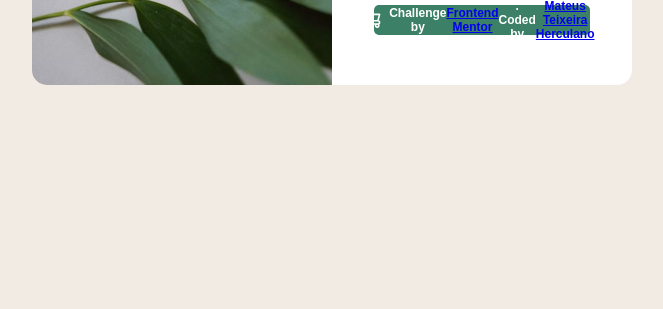
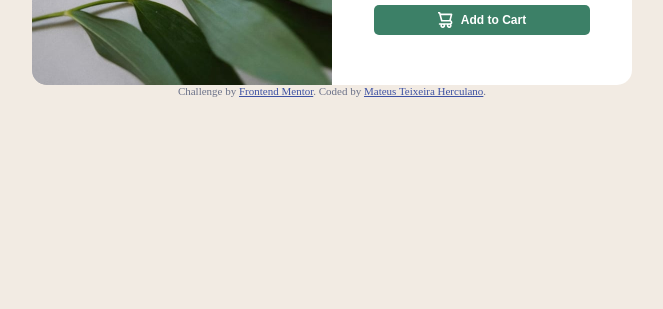
Before and after one commit to mateusth/Product-Card, a plain HTML site: page index.html in a window 1280 px wide. Shown: the part 491-800 px from the top of the page, without its empty margins (308-971 px from the left). Drawn offline with Linux system fonts and the light colour scheme.

Commit message:
double quotes in alt

```diff
--- a/index.html
+++ b/index.html
@@ -29,7 +29,7 @@
         <h1 id="price1">$149.99</h1>
         <h2 id="discount">$169.99</h2>
       </div>
-      <button id="cart"><img id="icon" src="images/icon-cart.svg" alt="cart>Add to Cart</button>
+      <button id="cart"><img id="icon" src="images/icon-cart.svg" alt="cart">Add to Cart</button>
     </div>
   </div>
 
```
